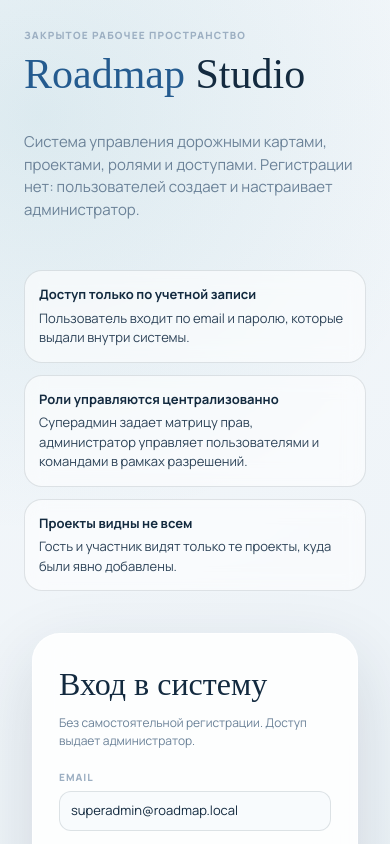
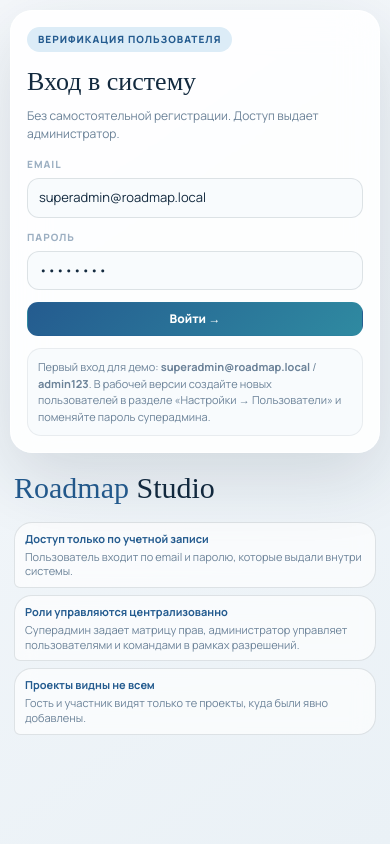
Before and after one commit to asanaflowdesk-cyber/Roadmap-Studio, a React (Vite) app: page / in a window 390 px wide. Shown: the top 844 px of the page. Built offline with nearby package versions, Linux system fonts and the light colour scheme; a web font is replaced by a local one.

Commit message:
Add files via upload

```diff
--- a/src/pages/LoginPage.jsx
+++ b/src/pages/LoginPage.jsx
@@ -22,7 +22,7 @@
         <p className="login-copy">
           Система управления дорожными картами, проектами, ролями и доступами. Регистрации нет: пользователей создает и настраивает администратор.
         </p>
-        <div className="login-features">
+        <div className="login-bubbles" aria-label="Правила доступа">
           <div className="login-feature"><strong>Доступ только по учетной записи</strong><span>Пользователь входит по email и паролю, которые выдали внутри системы.</span></div>
           <div className="login-feature"><strong>Роли управляются централизованно</strong><span>Суперадмин задает матрицу прав, администратор управляет пользователями и командами в рамках разрешений.</span></div>
           <div className="login-feature"><strong>Проекты видны не всем</strong><span>Гость и участник видят только те проекты, куда были явно добавлены.</span></div>
@@ -31,6 +31,7 @@
 
       <section className="login-panel-wrap">
         <form className="login-panel" onSubmit={submit}>
+          <div className="login-form-pill">Верификация пользователя</div>
           <h1>Вход в систему</h1>
           <div className="login-note">Без самостоятельной регистрации. Доступ выдает администратор.</div>
           {error ? <div className="login-error">{error}</div> : null}
--- a/src/shared/styles/theme.css
+++ b/src/shared/styles/theme.css
@@ -1271,3 +1271,165 @@
   .calendar-weekdays, .calendar-grid { min-width: 580px; }
   .status-col { flex-basis: 88vw; min-width: 88vw; }
 }
+
+
+/* Login / verification page — mobile-first accessibility fix */
+.login-page {
+  height: 100dvh;
+  min-height: 0;
+  overflow-y: auto;
+  overscroll-behavior: contain;
+  -webkit-overflow-scrolling: touch;
+}
+.login-bubbles {
+  display: flex;
+  flex-wrap: wrap;
+  gap: 10px;
+  margin-top: 28px;
+  max-width: 620px;
+}
+.login-feature {
+  position: relative;
+  max-width: 520px;
+  border-radius: 999px;
+  padding: 10px 15px;
+  display: inline-flex;
+  align-items: center;
+  gap: 8px;
+  background: rgba(255,255,255,.66);
+}
+.login-feature::after {
+  content: '';
+  position: absolute;
+  left: 22px;
+  bottom: -5px;
+  width: 10px;
+  height: 10px;
+  border-right: 1px solid var(--line);
+  border-bottom: 1px solid var(--line);
+  background: rgba(255,255,255,.66);
+  transform: rotate(45deg);
+}
+.login-feature strong {
+  margin: 0;
+  white-space: nowrap;
+  color: var(--accent);
+  font-size: 12px;
+}
+.login-feature span {
+  color: var(--muted);
+  font-size: 12px;
+}
+.login-form-pill {
+  display: inline-flex;
+  width: fit-content;
+  margin-bottom: 10px;
+  height: 25px;
+  align-items: center;
+  padding: 0 11px;
+  border-radius: 999px;
+  background: var(--accent-soft);
+  color: var(--accent);
+  font-size: 10px;
+  font-weight: 900;
+  text-transform: uppercase;
+  letter-spacing: .1em;
+}
+
+@media (max-width: 980px) {
+  .login-page {
+    min-height: 100dvh;
+    height: 100dvh;
+    display: grid;
+    grid-template-columns: 1fr;
+    align-content: start;
+    gap: 12px;
+    padding: 12px;
+    overflow-y: auto;
+    background: linear-gradient(145deg,#f5f8fb,#eaf1f6);
+  }
+  .login-panel-wrap {
+    order: 1;
+    min-height: auto;
+    display: block;
+    padding: 0;
+  }
+  .login-panel {
+    width: 100%;
+    max-width: 520px;
+    margin: 0 auto;
+    padding: 18px;
+    border-radius: 22px;
+  }
+  .login-panel h1 {
+    font-size: 28px;
+  }
+  .login-left {
+    order: 2;
+    padding: 0 4px 18px;
+    display: block;
+  }
+  .login-brand {
+    font-size: 30px;
+    margin-bottom: 5px;
+  }
+  .login-copy {
+    font-size: 12px;
+    margin: 6px 0 0;
+  }
+  .login-bubbles {
+    margin-top: 12px;
+    gap: 8px;
+  }
+  .login-feature {
+    width: auto;
+    max-width: 100%;
+    border-radius: 18px 18px 18px 6px;
+    align-items: flex-start;
+    display: grid;
+    gap: 2px;
+    padding: 9px 12px;
+  }
+  .login-feature strong {
+    white-space: normal;
+    font-size: 11px;
+  }
+  .login-feature span {
+    font-size: 11px;
+    line-height: 1.35;
+  }
+  .login-feature::after {
+    display: none;
+  }
+  .login-help {
+    font-size: 11px;
+    padding: 10px;
+    margin-top: 12px;
+  }
+}
+
+@media (max-width: 520px) {
+  .login-page {
+    padding: 10px;
+  }
+  .login-panel {
+    padding: 16px;
+  }
+  .login-panel h1 {
+    font-size: 26px;
+  }
+  .login-note {
+    margin-bottom: 14px;
+  }
+  .login-left .eyebrow,
+  .login-copy {
+    display: none;
+  }
+  .login-bubbles {
+    display: grid;
+    gap: 7px;
+  }
+  .login-feature {
+    padding: 8px 10px;
+  }
+}
```
